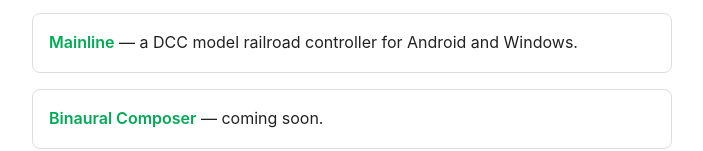
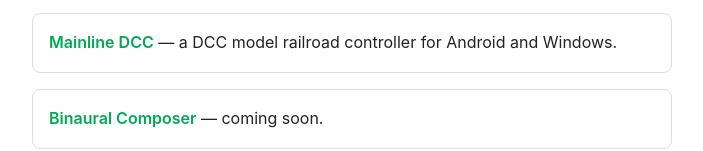
Before and after one commit to hringerdu/hringerdu.github.io, a plain HTML site: page index.html in a window 1280 px wide. Shown: the part 223-374 px from the top of the page, without its empty margins (288-991 px from the left). Drawn offline with Linux system fonts and the light colour scheme.

Commit message:
Update index.html

```diff
--- a/index.html
+++ b/index.html
@@ -20,7 +20,7 @@
 
   <ul>
     <li><a href="https://tiny-slideshow.hringer.com">Tiny Slideshow</a> — a simple photo slideshow app for Windows.</li>
-    <li><a href="https://mainline.hringer.com">Mainline</a> — a DCC model railroad controller for Android and Windows.</li>
+    <li><a href="https://mainline-dcc.hringer.com">Mainline DCC</a> — a DCC model railroad controller for Android and Windows.</li>
     <li><a href="https://binaural-composer.hringer.com">Binaural Composer</a> — coming soon.</li>
   </ul>
 
```
